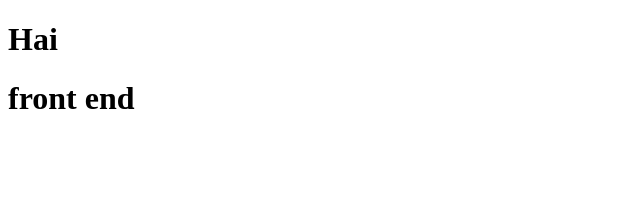
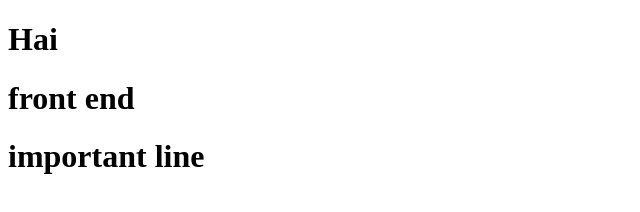
Before and after one commit to Vishwa-1514/sample, a plain HTML site: page index.html in a window 1280 px wide. Shown: the whole page, without its empty margins (0-640 px from the left). Drawn offline with Linux system fonts and the light colour scheme.

Commit message:
feat:changes occured

```diff
--- a/index.html
+++ b/index.html
@@ -8,5 +8,6 @@
 <body>
     <h1>Hai</h1>
     <h1>front end</h1>
+    <h1>important line</h1>
 </body>
 </html>
```
